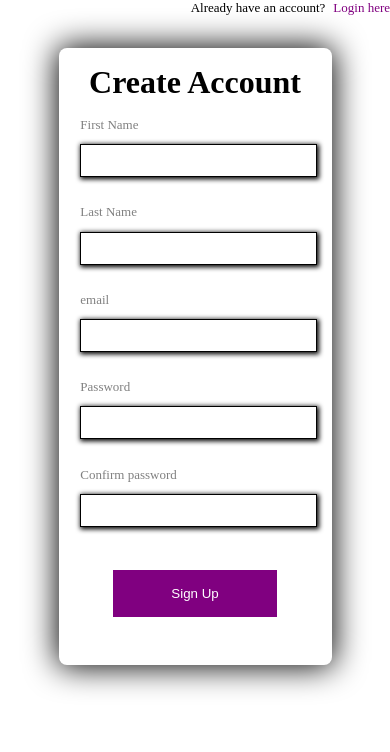
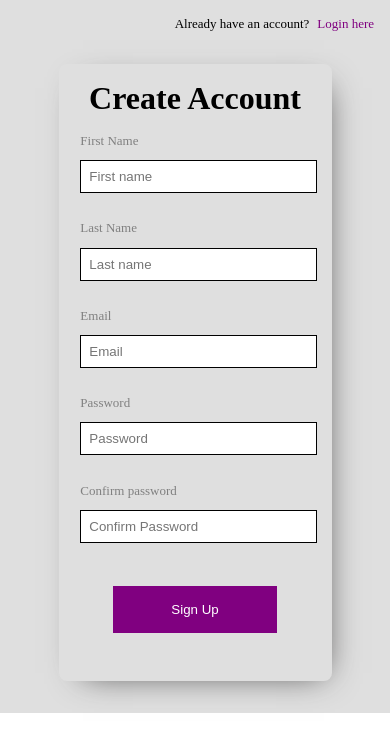
Before and after one commit to kunlefash/silicon-bear, a React (Create React App) app: page /Signup in a window 390 px wide. Shown: the top 752 px of the page. Built offline with nearby package versions, Linux system fonts and the light colour scheme.

Commit message:
media queries for the login page

```diff
--- a/src/components/login/login.scss
+++ b/src/components/login/login.scss
@@ -72,8 +72,9 @@
             border: small;
             color: black;
         }
+
         .login__button{
-            width: 100%;
+            width: 50%;
             height: 3rem;
             background: purple;
             color: white;
@@ -89,3 +90,39 @@
         }
     }
 }
+
+@media screen and (max-width: 1024px){
+    input{
+        grid-template-columns: 1fr;
+    }
+}
+
+
+@media screen and (max-width: 600px){
+    .login_container{
+        .container{
+            width: 100%;
+            input{
+                width: 70%;
+                margin-left: 10%;
+                margin-right: 10%;
+            }
+            label{
+                width: 70%;
+                margin-left: 10%;
+
+            }
+            .login__button{
+                margin-left: 20%;
+            }
+            .footer{
+                display: column;
+                align-items: center;
+                justify-content: center;
+                margin-left: 10%;
+
+            }
+        }
+
+    }
+}
--- a/src/components/signup/Signup.jsx
+++ b/src/components/signup/Signup.jsx
@@ -30,23 +30,23 @@ function Signup() {
                 <h5>
                   First Name
                 </h5>
-                <input type="text" name="FirstName" value={firstName} onChange={(e)=>{setfirstName(e.target.value)}} id="firstName" />
+                <input placeholder='First name' type="text" name="FirstName" value={firstName} onChange={(e)=>{setfirstName(e.target.value)}} id="firstName" />
                 <h5>
                   Last Name
                 </h5>
-                <input type="text" name="LastName" value={lastName} onChange={(e)=>{setlastName(e.target.value)}} id="lastName" />
+                <input type="text" placeholder='Last name' name="LastName" value={lastName} onChange={(e)=>{setlastName(e.target.value)}} id="lastName" />
                 <h5>
-                  email
+                  Email
                 </h5>
-                <input type="Email" name="email" value={email} onChange={(e)=>{setemail(e.target.value)}} id="email" />
+                <input type="Email" placeholder='Email' name="email" value={email} onChange={(e)=>{setemail(e.target.value)}} id="email" />
                 <h5>
                   Password
                 </h5>
-                <input type="password" value={password1} onChange={(e)=>{setpassword1(e.target.value)}} name="Password" id="password1" />
+                <input type="password" placeholder='Password' value={password1} onChange={(e)=>{setpassword1(e.target.value)}} name="Password" id="password1" />
                 <h5>
                   Confirm password
                 </h5>
-                <input type="password" value={password2} onChange={(e)=>{setpassword2(e.target.value)}} name="Password" id="password2" />
+                <input type="password" placeholder='Confirm Password' value={password2} onChange={(e)=>{setpassword2(e.target.value)}} name="Password" id="password2" />
               </div>
               <div className="button__parent">
               <button type='submit' className='signup__button'>Sign Up</button>
--- a/src/components/signup/signup.scss
+++ b/src/components/signup/signup.scss
@@ -3,9 +3,15 @@
     display: flex;
     flex-direction: column;
     align-items: flex-end;
+    background: rgb(223, 223, 223);
+
     .top__right{
         float: right;
         font-size: small;
+        p{
+            margin-top: 1rem;
+            margin-right: 1rem;
+        }
         #links__login{
             text-decoration: none;
             font-style: 300;
@@ -15,6 +21,7 @@
             &:hover{
                 color: black;
             }
+
         }
     }
     .main__body{
@@ -25,7 +32,7 @@
             padding-top: 1rem;
             width: 70%;
             margin: 2rem auto;
-            box-shadow: 0rem 0rem 2rem 0.1rem;
+            box-shadow: 0.5rem 0.5rem 2rem -1rem rgb(58,57,57);
             border-radius: 0.5rem;
             .button__parent{
                 display: flex;
@@ -42,7 +49,8 @@
                     margin-bottom: 3rem;
                     transition: all 0.3s ease-in-out;
                     &:hover{
-                        box-shadow: 0.5rem 0.5rem 1rem 0.5rem gray;
+                        box-shadow: 0.5px 0.5px 6px -1px black;
+
                     }
 
                 }
@@ -72,7 +80,6 @@
                     margin-left: 10%;
                     padding-left: 0.5rem;
                     padding: 0.5rem 0.5rem;
-                    box-shadow: 0.1rem 0.1rem 0.3rem 0.1rem;
                     &:focus{
                         outline: none;
                     }
```
